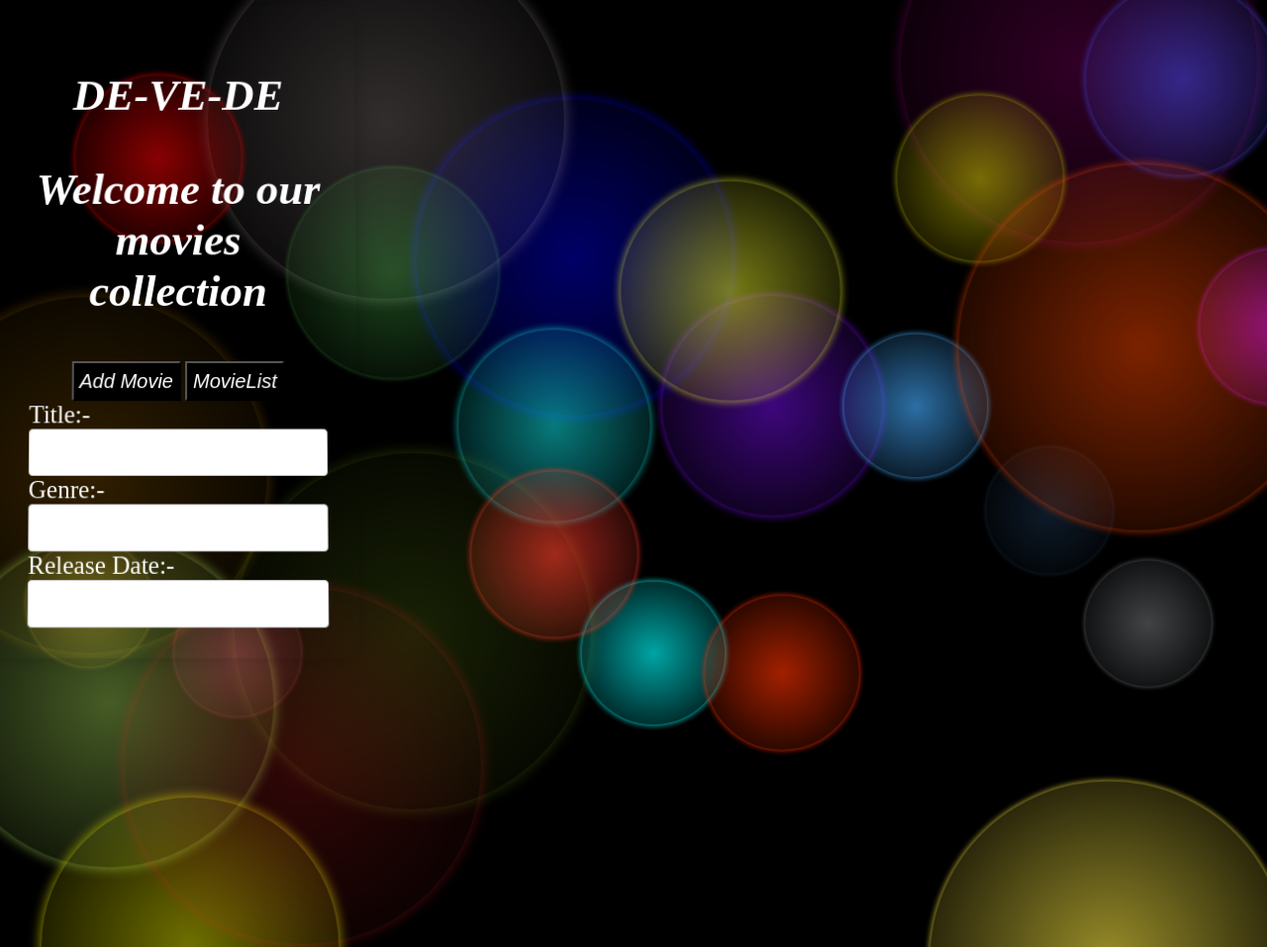
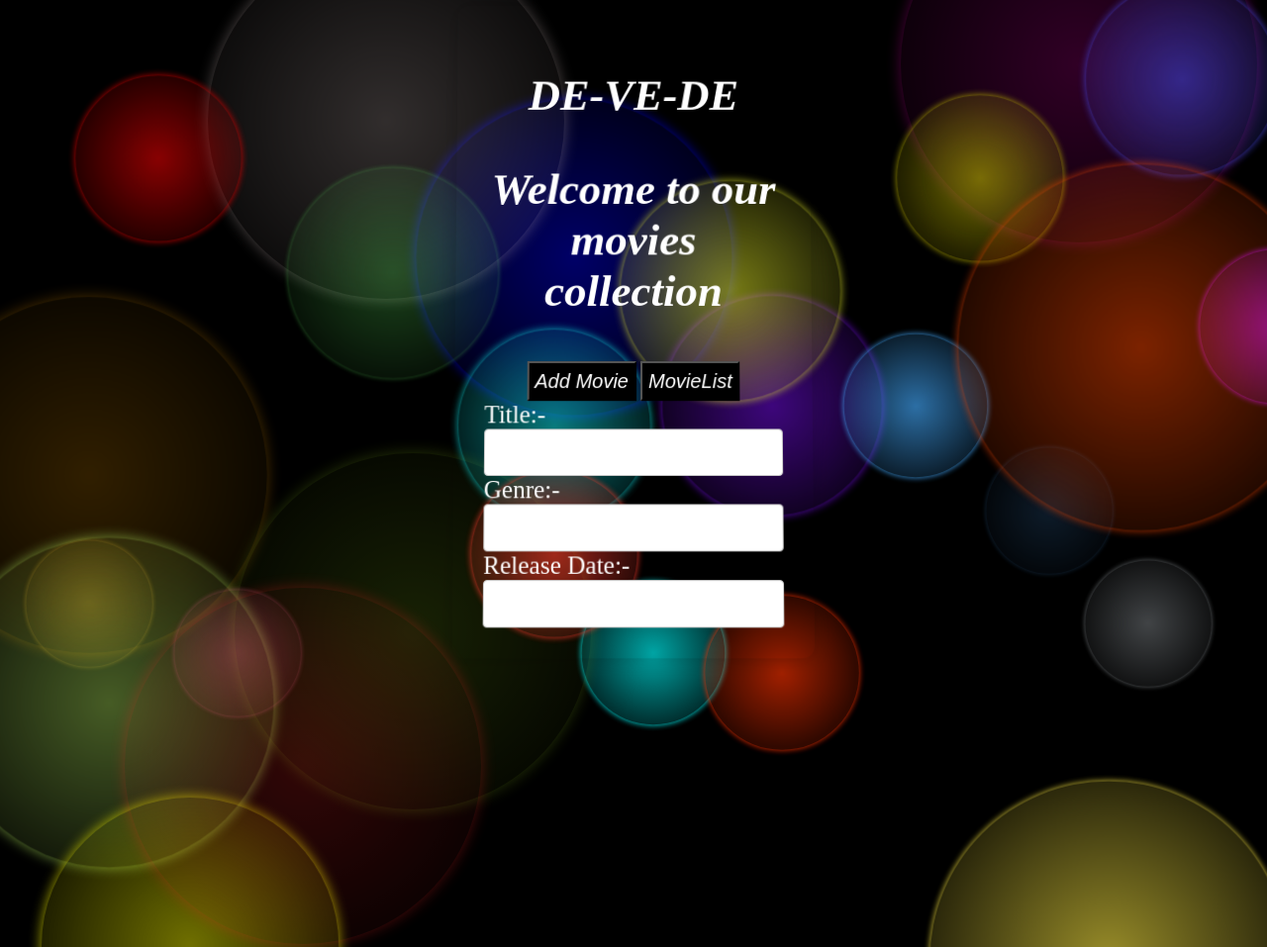
Before and after one commit to deepa5053/firebase-nd, a plain HTML site: page index.html in a window 1280 px wide. Shown: the top 957 px of the page at 99% size. Drawn offline with Linux system fonts and the light colour scheme.

Commit message:
final commit

```diff
--- a/styles/index.css
+++ b/styles/index.css
@@ -3,9 +3,9 @@ body {
     overflow: hidden;
     background: #000;
     display: flex;
-    justify-content: flex-start;
+    justify-content: center;
     align-items: center;
-    flex-direction: row;
+
 }
 
 i {
```
Also changed, not shown: 1 other file.
